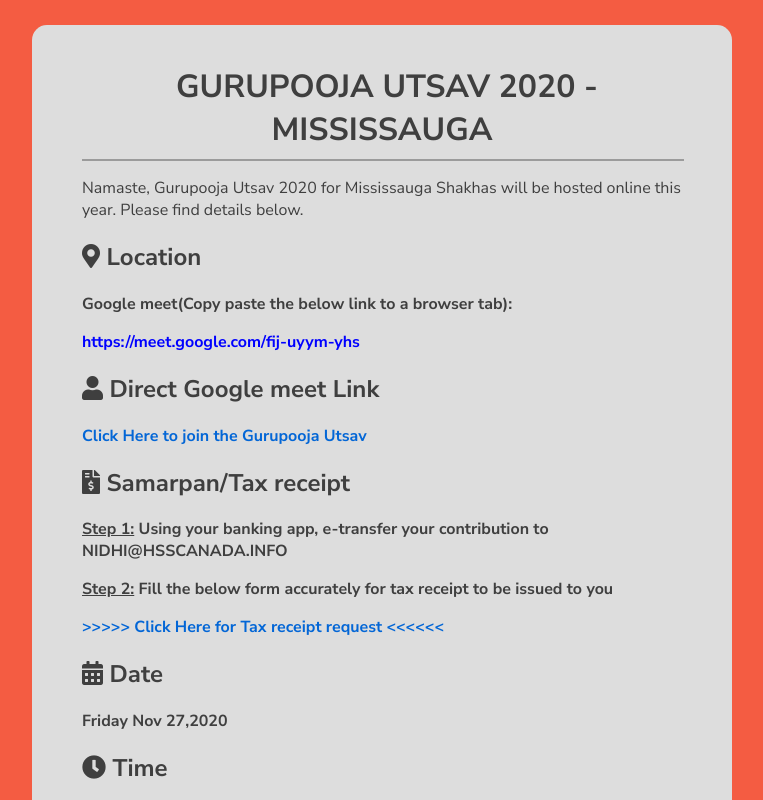
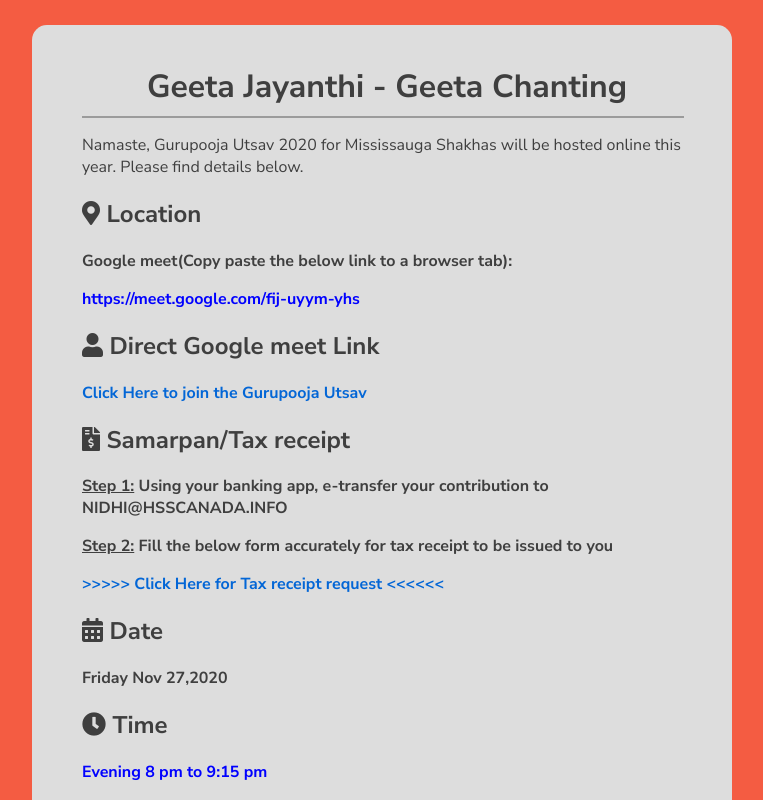
Before and after one commit to ranjithp361/geetachanting, a plain HTML site: page index.html in a window 1280 px wide. Shown: the top 800 px of the page, without its empty margins (258-1021 px from the left). Drawn offline with Linux system fonts and the light colour scheme.

Commit message:
Update index.html

```diff
--- a/index.html
+++ b/index.html
@@ -4,7 +4,7 @@
 <head>
     <meta charset="utf-8">
     <meta name="viewport" content="width=device-width, initial-scale=1.0">
-    <title>Hindu Swayamsevak sangh - Gurupooja Utsav 2020 - Mississauga Shakhas</title>
+    <title>Hindu Swayamsevak sangh - Geeta Jayanthi</title>
     <link rel="stylesheet" href="https://use.fontawesome.com/releases/v5.7.1/css/all.css" integrity="sha384-fnmOCqbTlWIlj8LyTjo7mOUStjsKC4pOpQbqyi7RrhN7udi9RwhKkMHpvLbHG9Sr" crossorigin="anonymous">
     <link href="style.css" rel="stylesheet">
     <!-- ****** faviconit.com favicons ****** -->
@@ -31,16 +31,14 @@
     <!-- ****** faviconit.com favicons ****** -->
     <meta http-equiv="X-UA-Compatible" content="IE=edge" />
     <meta name="viewport" content="width=device-width, initial-scale=1, maximum-scale=1, user-scalable=no" />
-    <meta name="description" content="Gurupoojan 2020 - Mississauga" />
-    <meta property="og:title" content="Gurupoojan 2020 - Mississauga" />
-    <meta property="og:url" content="http://www.gurupooja.ml" />
-    <meta property="og:url" content="https://www.gurupooja.ml" />
+    <meta name="description" content="Bhagavat Geeta chanting" />
+    <meta property="og:url" content="https://www.geetachanting.ml" />
 </head>
 
 <body>
     <div class="main">
         <div class="centered">
-            <h1>GURUPOOJA UTSAV 2020 - MISSISSAUGA</h1>
+            <h1>Geeta Jayanthi - Geeta Chanting</h1>
         </div>
         <hr>
         <p class="subtext">Namaste, Gurupooja Utsav 2020 for Mississauga Shakhas will be hosted online this year. Please find details below.</p>
```
